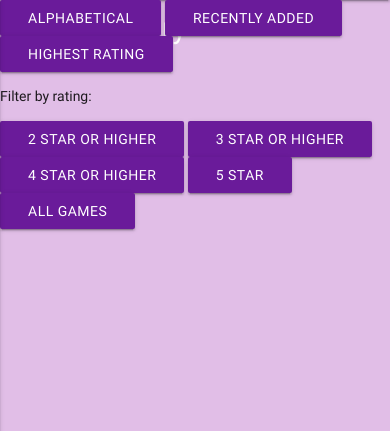
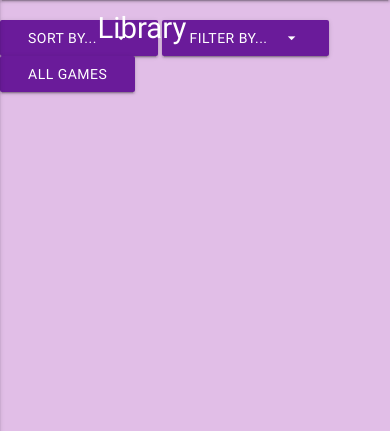
Before and after one commit to arcorco/dcd-milestone, a Flask app: page /get_games in a window 390 px wide. Shown: the part 56-487 px from the top of the page. Run offline with Flask 2, Linux system fonts and the light colour scheme; data that the repository does not hold is empty; some libraries are stand-ins or nearby versions.

Commit message:
Responsive design adjustments to homepage.html and games.html

```diff
--- a/static/css/style.css
+++ b/static/css/style.css
@@ -12,6 +12,10 @@
     border: solid 2px black;
 }
 
+.buttons {
+    margin-top: 20px;
+}
+
 /*----------------------------------homepage.html---*/
 
 .title-div {
@@ -19,15 +23,19 @@
     background-position: center;
     background-repeat: no-repeat;
     background-size: cover;
-    height: 100vh;
+    height: 90vh;
 }
 
 .title-row {
     padding-top: 250px;
 }
 
+.title-info {
+    background-color: rgba(106, 27, 154, 0.6);
+}
+
 .title {
-    background-color: rgba(0, 0, 0, 0,8);
+    display: block;
     margin-top: 0px;
     width: 100%;
 }
@@ -59,6 +67,7 @@
 .review-div {
     border: solid 3px black;
     background-color: #ffccbc;
+    margin-top: 20px;
 }
 
 .review-button {
@@ -107,3 +116,9 @@
 
 
 /*----------------------------------Media Queries---*/
+
+@media only screen and (max-width: 600px) {
+    .game-image {
+        max-width: 200px;
+    }
+}
--- a/templates/base.html
+++ b/templates/base.html
@@ -49,14 +49,18 @@
                 arrows: false
             });
 
-            $('.game-carousel-mobile').slick();
+            $('.game-carousel-mobile').slick({
+                arrows: false
+            });
 
             $('.prev').click(function() {
                 $('.game-carousel').slick('slickPrev');
+                $('.game-carousel-mobile').slick('slickPrev')
             });
 
             $('.next').click(function() {
                 $('.game-carousel').slick('slickNext');
+                $('.game-carousel-mobile').slick('slickNext')
             });
 
             $('input#game_description').characterCounter();
@@ -70,6 +74,8 @@
             $('.tooltipped').tooltip();
 
             $('.modal').modal();
+
+            $('.dropdown-trigger').dropdown();
 
             $('#add-game').click(formValidationGame);
 
--- a/templates/games.html
+++ b/templates/games.html
@@ -1,27 +1,33 @@
 {% extends 'base.html' %} {% block content %}
-<div class="row">
-    <a href="{{url_for('sort_alpha')}}" class="waves-effect waves-light btn purple darken-3">Alphabetical</a>
-    <a href="{{url_for('sort_recent')}}" class="waves-effect waves-light btn purple darken-3">Recently Added</a>
-    <a href="{{url_for('sort_rated')}}" class="waves-effect waves-light btn purple darken-3">Highest Rating</a>
-    <p>Filter by rating:</p>
-    <a href="{{url_for('avg_rating2')}}" class="waves-effect waves-light btn purple darken-3">2 Star or Higher</a>
-    <a href="{{url_for('avg_rating3')}}" class="waves-effect waves-light btn purple darken-3">3 Star or Higher</a>
-    <a href="{{url_for('avg_rating4')}}" class="waves-effect waves-light btn purple darken-3">4 Star or Higher</a>
-    <a href="{{url_for('avg_rating5')}}" class="waves-effect waves-light btn purple darken-3">5 Star</a>
+<div class="row buttons">
+    <a class="btn dropdown-trigger purple darken-3" href="#" data-activates="sort-by-games">Sort by...<i class="material-icons right">arrow_drop_down</i></a>
+    <ul id="sort-by-games" class="dropdown-content">
+        <li><a href="{{url_for('sort_alpha')}}">Alphabetical</a></li>
+        <li><a href="{{url_for('sort_recent')}}">Recently Added</a></li>
+        <li><a href="{{url_for('sort_rated')}}">Highest Rating</a></li>
+    </ul>
+
+    <a class="btn dropdown-trigger purple darken-3" href="#" data-activates="filter-games">Filter by...<i class="material-icons right">arrow_drop_down</i></a>
+    <ul id="filter-games" class="dropdown-content">
+        <li><a href="{{url_for('avg_rating2')}}">2 Star or Higher</a></li>
+        <li><a href="{{url_for('avg_rating3')}}">3 Star or Higher</a></li>
+        <li><a href="{{url_for('avg_rating4')}}">4 Star or Higher</a></li>
+        <li><a href="{{url_for('avg_rating5')}}">5 Star</a></li>
+    </ul>
+
     <a href="{{url_for('get_games')}}" class="waves-effect waves-light btn purple darken-3">All Games</a>
 </div>
-{% set rewind = games.rewind() %} {% for game in games %}
-<div class="divider"></div>
-<div class="purple lighten-4 white-text game-div">
+{% for game in games %}
+<div class="purple lighten-4 game-div hide-on-med-and-down">
+    <div class="divider"></div>
     <div class="row">
         <div class="col s4">
             <h4 class="underline">{{game.game_name}}</h4>
-            <p class="white-text">{{game.game_description}}</p>
+            <p>{{game.game_description}}</p>
         </div>
         <div class="col s4">
             {% if game.game_image_name == "" %}
             <img src="/static/images/Chess-Board-Set-Up.jpg" class="materialbox game-image" width="350"></img>
-            <p class="black-text">No image available. Please add an image via the EDIT button.</p>
             {% else %}
             <img src="{{url_for('file', filename=game.game_image_name)}}" class="materialbox game-image" width="350"></img>
             {% endif %}
@@ -29,19 +35,19 @@
         <div class="col s4">
             <ul>
                 <li>
-                    <p class="white-text"><i class="material-icons">work</i> Manufacturer: {{game.manufacturer}}</p>
+                    <p><i class="material-icons">work</i> Manufacturer: {{game.manufacturer}}</p>
                 </li>
                 <div class="divider"></div>
                 <li>
-                    <p class="white-text"><i class="material-icons">group</i> Number of players: {{game.number_of_players}}</p>
+                    <p><i class="material-icons">group</i> Number of players: {{game.number_of_players}}</p>
                 </li>
                 <div class="divider"></div>
                 <li>
-                    <p class="white-text"><i class="material-icons">child_care</i> Age range: {{game.age_range}}+</p>
+                    <p><i class="material-icons">child_care</i> Age range: {{game.age_range}}+</p>
                 </li>
                 <div class="divider"></div>
                 <li>
-                    <p class="white-text"><i class="material-icons">star</i>Average rating: {{game.avg_rating}}/5</p>
+                    <p><i class="material-icons">star</i>Average rating: {{game.avg_rating}}/5</p>
                 </li>
             </ul>
             <div class="row center-align">
@@ -68,4 +74,42 @@
         <a href="#!" class="modal-close waves-effect waves-green btn-flat">DON'T DELETE</a>
     </div>
 </div>
+{% endfor %} {% set rewind = games.rewind() %} {% for game in games %}
+<div class="purple lighten-4 game-div hide-on-large-only center-align">
+    <div class="divider"></div>
+    <div class="row">
+        <h4 class="underline">{{game.game_name}}</h4>
+        <p>{{game.game_description}}</p>
+    </div>
+    <div class="row">
+        {% if game.game_image_name == "" %}
+        <img src="/static/images/Chess-Board-Set-Up.jpg" class="materialbox game-image" width="350"></img>
+        {% else %}
+        <img src="{{url_for('file', filename=game.game_image_name)}}" class="materialbox game-image" width="350"></img>
+        {% endif %}
+    </div>
+    <div class="row">
+        <p><i class="material-icons">star</i>Average rating: {{game.avg_rating}}/5<i class="material-icons">star</i></p>
+    </div>
+    <div class="row">
+        <div class="col s4">
+            <p><i class="material-icons">work</i><br/>Manufacturer:<br/>{{game.manufacturer}}</p>
+        </div>
+        <div class="col s4">
+            <p><i class="material-icons">group</i><br/>Number of players:<br/>{{game.number_of_players}}</p>
+        </div>
+        <div class="col s4">
+            <p><i class="material-icons">child_care</i><br/>Age range:<br/>{{game.age_range}}+</p>
+        </div>
+    </div>
+    <div class="row">
+        <div class="col s6">
+            <a href="{{url_for('edit_game', game_id=game._id)}}" class="waves-effect waves-light btn green accent-4"><i class="material-icons right">redo</i>EDIT</a>
+        </div>
+
+        <div class="col s6">
+            <a href="{{url_for('game_review', game_name=game.game_name)}}" class="waves-effect waves-light btn"><i class="material-icons right">more_horiz</i>REVIEWS</a>
+        </div>
+    </div>
+</div>
 {% endfor %} {% endblock %}
```
Also changed, not shown: templates/gamereviews.html (+22 -15 lines), templates/homepage.html (+5 -4 lines), static/images/Chess-Board-Set-Up.jpg.
